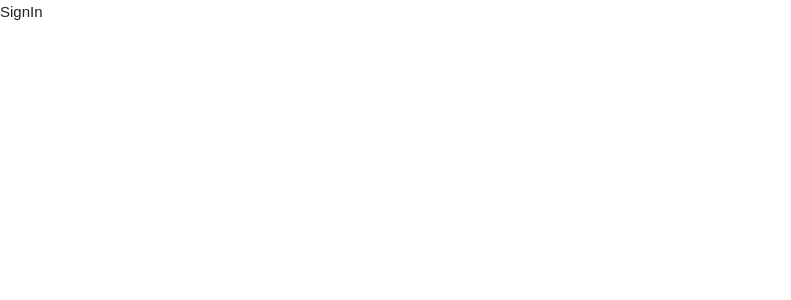
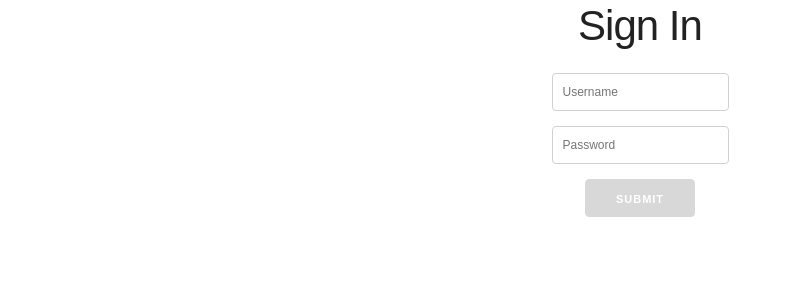
Before and after one commit to stephRabbit/graphql-recipes, a React (Create React App) app in the folder client/: page /signin in a window 1280 px wide. Shown: the top 300 px of the page, without its empty margins (0-791 px from the left). Built offline with nearby package versions, Linux system fonts and the light colour scheme.

Commit message:
Sign up and Sign in mutations

```diff
--- a/client/src/components/App.css
+++ b/client/src/components/App.css
@@ -47,3 +47,15 @@ textarea {
   color: red;
   cursor: pointer;
 }
+
+.button-primary.disabled-button {
+  cursor: default;
+  opacity: .75;
+  background-color: #ccc;
+  border-color: #ccc;
+}
+
+.button-primary.disabled-button:hover {
+  background-color: #ccc;
+  border-color: #ccc;
+}
--- a/client/src/components/Auth/SignIn.js
+++ b/client/src/components/Auth/SignIn.js
@@ -1,10 +1,91 @@
 import React, { Component } from 'react'
+import { Mutation } from 'react-apollo'
 
+import { SIGN_IN_USER } from '../../mutations'
+import Errors from '../Errors'
+
+const intialState = {
+  username: '',
+  password: '',
+}
 class SignIn extends Component {
+  state = { ...intialState, }
+
+  clearState = () => {
+    this.setState(() => ({ ...intialState, }))
+  }
+
+  handleInputChange = e => {
+    const { name, value } = e.target
+    this.setState(() => ({ [name]: value, }))
+  }
+
+  handleSubmit = signInUser => e => {
+    e.preventDefault()
+    signInUser().then(data => {
+      console.log(data)
+      this.clearState()
+    })
+  }
+
+  validateForm = () => {
+    const { username, password, } = this.state
+    const isInvalid = !username || !password
+    return isInvalid
+  }
+
   render() {
+    const { username, password, } = this.state
     return (
-      <div>
-        SignIn
+      <div className="App">
+        <h2>Sign In</h2>
+        <Mutation
+          mutation={SIGN_IN_USER}
+          variables={{ username, password, }}
+        >
+          {
+           /**
+            * @param {function} 'signInUser' - mutate function
+            * @param {object} mutation result containing:
+            * { data, called, loading, error }
+            */
+          }
+          {(signInUser, { data, loading, error, }) => {
+            return (
+              <form
+                className="form"
+                onSubmit={this.handleSubmit(signInUser)}
+              >
+                <input
+                  name="username"
+                  onChange={this.handleInputChange}
+                  placeholder="Username"
+                  type="text"
+                  value={username}
+                />
+                <input
+                  name="password"
+                  onChange={this.handleInputChange}
+                  placeholder="Password"
+                  type="password"
+                  value={password}
+                />
+                <button
+                  className={
+                    loading || this.validateForm()
+                      ? 'button-primary  disabled-button'
+                      : 'button-primary'
+                  }
+                  disabled={loading || this.validateForm()}
+                  type="submit"
+                >
+                  Submit
+                </button>
+                {error && <Errors error={error} />}
+              </form>
+            )
+          }}
+        </Mutation>
       </div>
     )
   }
--- a/client/src/components/Auth/SignUp.js
+++ b/client/src/components/Auth/SignUp.js
@@ -1,11 +1,20 @@
 import React, { Component } from 'react'
+import { Mutation } from 'react-apollo'
 
-class SignUp extends Component {
-  state = {
+import { SIGN_UP_USER } from '../../mutations'
+import Errors from '../Errors'
+
+const intialState = {
   username: '',
   email: '',
   password: '',
   passwordComfirmation: '',
+}
+class SignUp extends Component {
+  state = { ...intialState, }
+
+  clearState = () => {
+    this.setState(() => ({ ...intialState, }))
   }
 
   handleInputChange = e => {
@@ -13,12 +22,42 @@ class SignUp extends Component {
     this.setState(() => ({ [name]: value, }))
   }
 
+  handleSubmit = signUpUser => e => {
+    e.preventDefault()
+    signUpUser().then(data => {
+      console.log(data)
+      this.clearState()
+    })
+  }
+
+  validateForm = () => {
+    const { username, email, password, passwordComfirmation, } = this.state
+    const isInvalid = !username || !email || !password || password !== passwordComfirmation
+    return isInvalid
+  }
+
   render() {
-    const { username, email, password, passwordComfirmation } = this.state
+    const { username, email, password, passwordComfirmation, } = this.state
     return (
       <div className="App">
-        <h2>Signup</h2>
-        <form className="form">
+        <h2>Sign Up</h2>
+        <Mutation
+          mutation={SIGN_UP_USER}
+          variables={{ username, email, password, }}
+        >
+          {
+           /**
+            * @param {function} 'signUpUser' - mutate function
+            * @param {object} mutation result containing:
+            * { data, called, loading, error }
+            */
+          }
+          {(signUpUser, { data, loading, error, }) => {
+            return (
+              <form
+                className="form"
+                onSubmit={this.handleSubmit(signUpUser)}
+              >
                 <input
                   name="username"
                   onChange={this.handleInputChange}
@@ -44,16 +83,25 @@ class SignUp extends Component {
                   name="passwordComfirmation"
                   onChange={this.handleInputChange}
                   placeholder="Comfirm password"
-            type="text"
+                  type="password"
                   value={passwordComfirmation}
                 />
                 <button
-            className="button-primary"
+                  className={
+                    loading || this.validateForm()
+                      ? 'button-primary  disabled-button'
+                      : 'button-primary'
+                  }
+                  disabled={loading || this.validateForm()}
                   type="submit"
                 >
                   Submit
                 </button>
+                {error && <Errors error={error} />}
               </form>
+            )
+          }}
+        </Mutation>
       </div>
     )
   }
--- /dev/null
+++ b/client/src/components/Errors.js
@@ -0,0 +1,5 @@
+import React from 'react'
+
+const Errors = ({ error }) => <p>{error.message}</p>
+
+export default Errors
--- /dev/null
+++ b/client/src/mutations/index.js
@@ -0,0 +1,21 @@
+import { gql } from 'apollo-boost'
+
+// Recipe mutations
+
+
+// User mutations
+export const SIGN_IN_USER = gql`
+  mutation($username: String!, $password: String!) {
+    signInUser(username: $username, password: $password) {
+      token
+    }
+  }
+`
+
+export const SIGN_UP_USER = gql`
+  mutation($username: String!, $email: String!, $password: String!) {
+    signUpUser(username: $username, email: $email, password: $password) {
+      token
+    }
+  }
+`
--- a/client/src/queries/index.js
+++ b/client/src/queries/index.js
@@ -1,5 +1,6 @@
 import { gql } from 'apollo-boost'
 
+// User queries
 export const GET_ALL_RECIPES = gql`
   query {
     getAllRecipes {
@@ -13,3 +14,5 @@ export const GET_ALL_RECIPES = gql`
     }
   }
 `
+
+// Recipe queries
```
Also changed, not shown: client/src/components/App.js (+6 -1 lines), 2 other files (tests, documents, lock files or other folders). Lines whose indentation alone changed are shown as unchanged.
